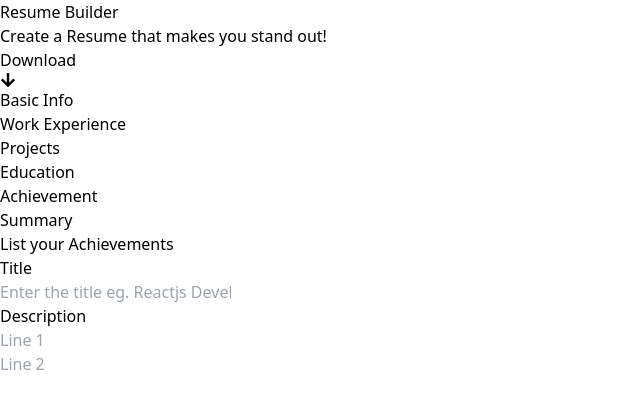
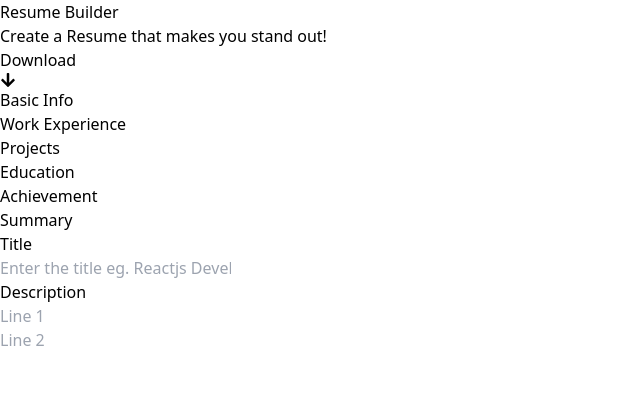
Before and after one commit to Aastha-Kalra/30daysOfReactJs, a React (Vite) app: page / in a window 1280 px wide. Both pictures are taken after a click on the element "Achievement". Shown: the top 408 px of the page, without its empty margins (0-640 px from the left). Built offline with nearby package versions, Linux system fonts and the light colour scheme.

Commit message:
update achievements

```diff
--- a/src/React-Assessments/ResumeBuilder/AllFunctions/Achievement.jsx
+++ b/src/React-Assessments/ResumeBuilder/AllFunctions/Achievement.jsx
@@ -3,7 +3,6 @@ import InputControl from '../InputControl/InputControl'
 const Achievement = () => {
   return (
     <div>
-        <label htmlFor="" className='text-xl flex justify-center items-center my-3'>List your Achievements</label>
         <InputControl label="Title" placeholder = "Enter the title eg. Reactjs Developer Ceritificate"/>
         <InputControl label="Description" placeholder = "Line 1 "/>
         <InputControl placeholder = "Line 2 "/>
```
